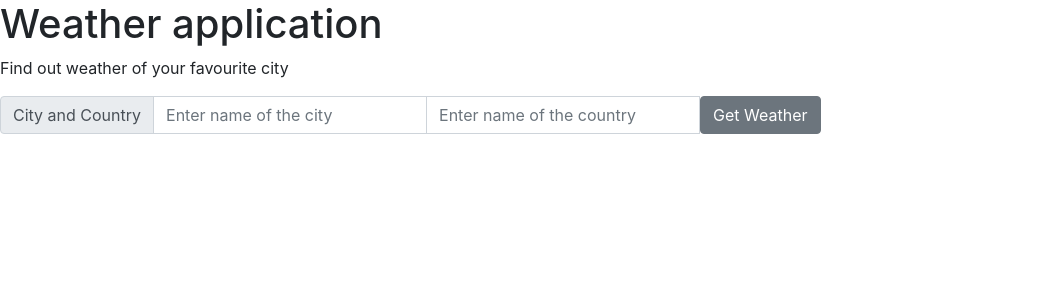
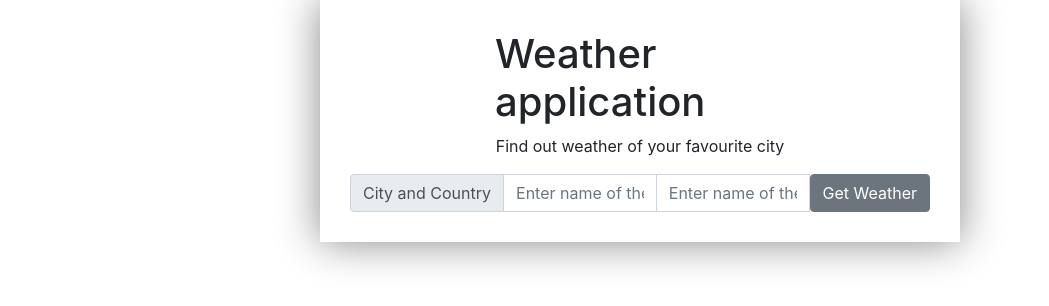
Before and after one commit to vishnuak1989/weather-application, a React (Create React App) app: page / in a window 1280 px wide. Shown: the top 306 px of the page, without its empty margins (0-1049 px from the left). Built offline with nearby package versions, Linux system fonts and the light colour scheme.

Commit message:
Added minimal CSS using bootstrap

```diff
--- a/src/App.js
+++ b/src/App.js
@@ -51,12 +51,9 @@ class App extends React.Component {
 
 
           }
-
-
-
   render(){
     return(
-      <div>
+      <div className="app">
       <Titles />
       <Form getWeather={this.getWeather} />
       <Weather
--- a/src/components/Form.js
+++ b/src/components/Form.js
@@ -1,4 +1,5 @@
 import React from "react";
+
 const Form = props =>(
   <form onSubmit={props.getWeather} className="form-inline">
     <div className="input-group">
--- a/src/components/Titles.js
+++ b/src/components/Titles.js
@@ -3,10 +3,11 @@ import React from "react";
 class Titles extends React.Component {
   render(){
     return(
-      <div>
+      <div className="titles">
 <h1>Weather application</h1>
 <p>Find out weather of your favourite city</p>
       </div>
+
     );
   }
 };
--- a/src/components/Weather.js
+++ b/src/components/Weather.js
@@ -1,14 +1,20 @@
 import React from "react";
+
+const Capitalize=(str)=>(str.charAt(0).toUpperCase() + str.slice(1));
+
 const Weather = props =>(
-  <div>
+  <div className="weather">
 
-{props.city && props.country && <div className="jumbotron bg-secondary text-white">  <p>Location:{props.city},{props.country}</p>
-{props.temperature && <p>Temperature:{props.temperature}℃</p>}
-{props.humidity && <p>Humidity:{props.humidity}</p>}
-{props.description && <p>Conditions:{props.description}</p>}
+{props.city && props.country && <div className="alert alert-dismissible alert-success">  <h4 className="alert-Heading">Location: {props.city}, {props.country}</h4>
+{props.temperature && <p>Temperature:<span className="weather__val"> {props.temperature}℃</span></p>}
+{props.humidity && <p>Humidity: <span className="weather__val">{props.humidity}</span></p>}
+{props.description && <p>Conditions: <span className="weather__val">{Capitalize(props.description)}</span></p>}
+
   </div>
 }
-{props.error && <p>{props.error}</p>}
+
+{props.error &&<div className="alert  alert-dismissible alert-warning" role="alert"> <p className="alert-Heading">{props.error}</p></div>}
+
 </div>
 );
 export default Weather;
--- a/src/index.css
+++ b/src/index.css
@@ -1,5 +1,38 @@
 body {
-  margin: 0;
-  padding: 0;
+  margin: auto;
   font-family: sans-serif;
+  height: 100%;
+  width:100%;
+  margin:0;
+  background: blue;
 }
+.alert{
+  width: 710px;
+  height:auto;
+  margin-top:50px;
+}
+.app{
+  width:50%;
+  height:100%;
+  margin:0px auto;
+  padding:30px;
+  box-shadow: 0px 0px 40px #888888;
+}
+.titles{
+  width:50%;
+  margin:0px auto;
+}
+
+.titles p{
+  text-align: center;
+}
+.weather{
+  box-shadow:0px 0px 20px #888888;
+}
+.weather h4{
+  text-align: center;
+}
+.weather__val{
+  font-weight: bold;
+
+}
```
